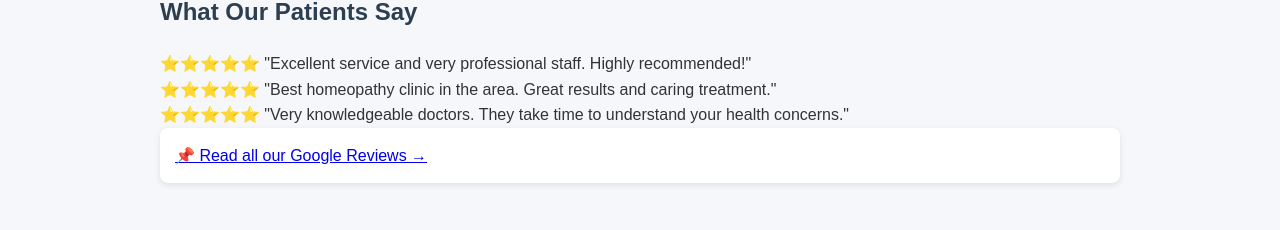
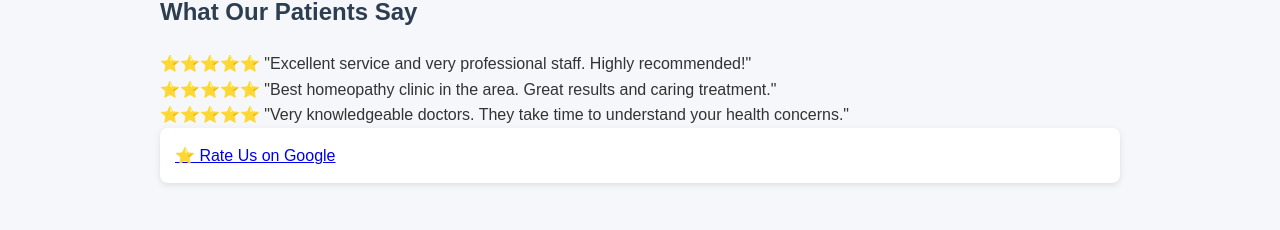
Before and after one commit to manojmsis/PrasanthiHomeopathy, a plain HTML site: page index.html in a window 1280 px wide. Shown: the part 1685-1915 px from the top of the page. Drawn offline with Linux system fonts and the light colour scheme.

Commit message:
Update index.html

```diff
--- a/index.html
+++ b/index.html
@@ -96,7 +96,7 @@
        <div class="review">⭐⭐⭐⭐⭐ "Excellent service and very professional staff. Highly recommended!"</div>
        <div class="review">⭐⭐⭐⭐⭐ "Best homeopathy clinic in the area. Great results and caring treatment."</div>
        <div class="review">⭐⭐⭐⭐⭐ "Very knowledgeable doctors. They take time to understand your health concerns."</div>
-        <p><a href="https://maps.app.goo.gl/PTuce58hZzehBPNk7" target="_blank">📌 Read all our Google Reviews →</a></p>
+        <p><a href="https://search.google.com/local/writereview?placeid=ChIJ13qlkm6RyzsRyOSORlVgCao" target="_blank">⭐ Rate Us on Google </a></p>
     </section>
 
     <section id="contact">
```
